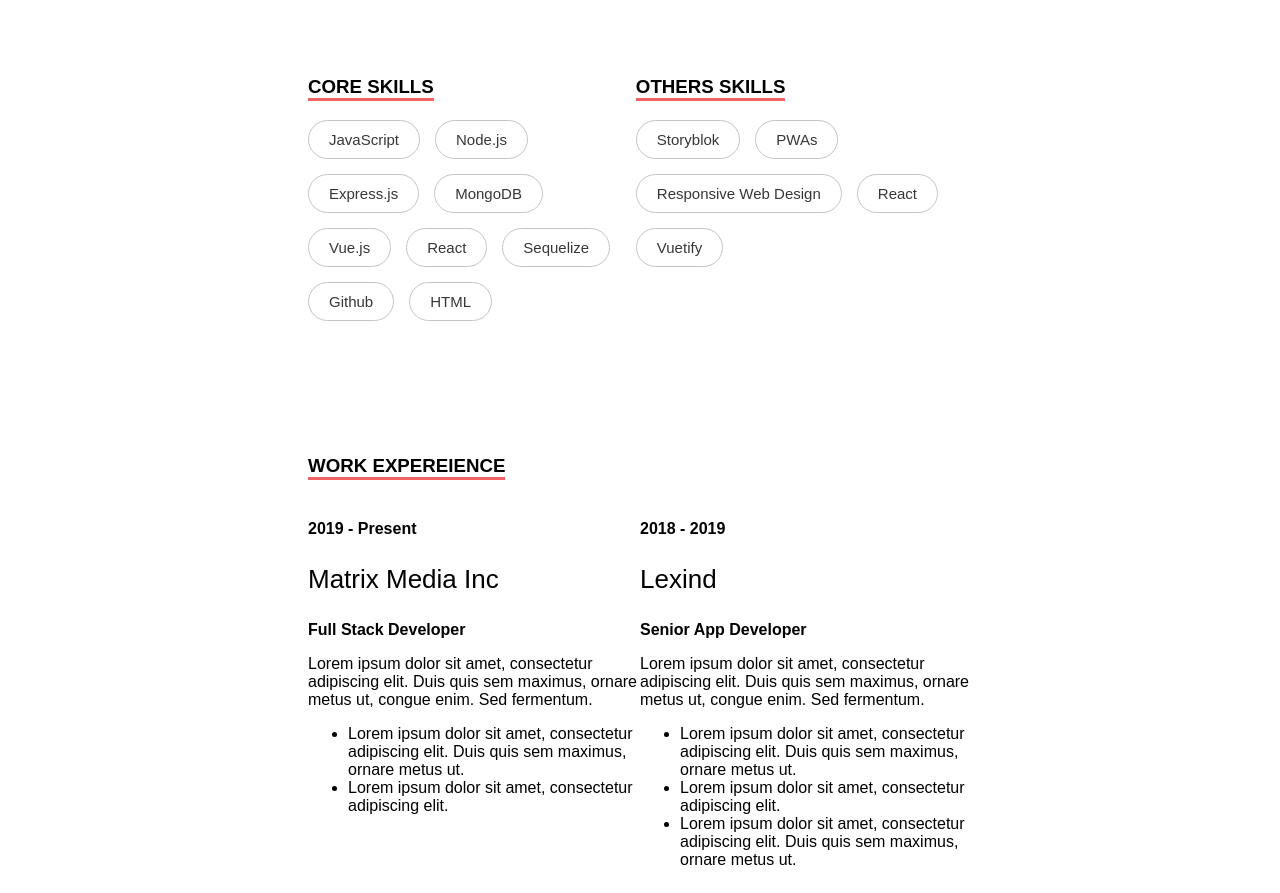
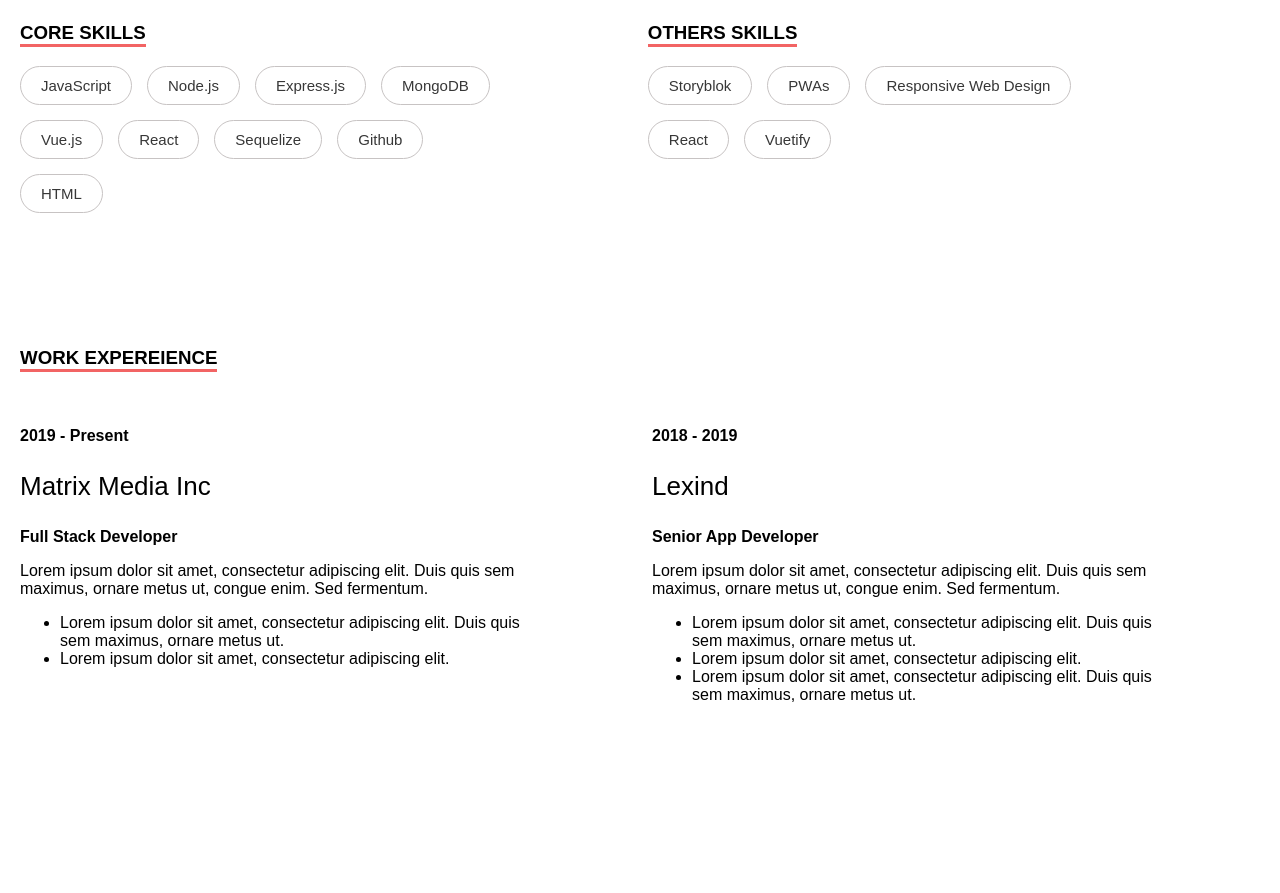
Before and after one commit to KhanhLy254/BasicFE, a plain HTML site: page BTVN_B2/index.html in a window 1280 px wide. Shown: the part 1098-1991 px from the top of the page. After the commit the page ends 1841 px from the top, so only its background shows below. Drawn offline with Linux system fonts and the light colour scheme.

Commit message:
fix 11:14am

```diff
--- a/BTVN_B2/index.html
+++ b/BTVN_B2/index.html
@@ -9,6 +9,7 @@
 </head>
 
 <body>
+    <div class="container">
         <header>
             <div class="logo-header">
                 <span class="logo1">J</span>
@@ -88,7 +89,7 @@
             <div class="work-experience">
                 <h3 class = "h2">WORK EXPEREIENCE</h3>
                 <div class="experience-container">
-                <div class="experience1">
+                    <div class="experience">
                         <h4>2019 - Present</h4>
                         <p class = "classp">Matrix Media Inc</p>
                         <p><strong>Full Stack Developer</strong></p>
@@ -98,7 +99,7 @@
                             <li>Lorem ipsum dolor sit amet, consectetur adipiscing elit.</li>
                         </ul>
                     </div>
-                <div class="experience2">
+                    <div class="experience">
                         <h4>2018 - 2019</h4>
                         <p class = "classp">Lexind</p>
                         <p> <strong>Senior App Developer</strong></p>
@@ -112,5 +113,6 @@
                 </div>
             </div>
         </main>
+    </div>
 </body>
 </html>
--- a/BTVN_B2/style.css
+++ b/BTVN_B2/style.css
@@ -1,4 +1,12 @@
 html {font-family:"Trirong", sans-serif;}
+.container {
+    width: 100%;
+    padding-right: 0.75rem;
+    padding-left: 0.75rem;
+    margin-right: auto;
+    margin-left: auto;
+    max-width: 1320px;
+}
 header{
     justify-content: space-between;
     display: flex;
@@ -88,9 +96,10 @@ header{
     font-size: 16px;
     letter-spacing: 1px;
 }
-body{
-    padding: 0px 300px;
+.skill-list {
+    width: 80%;
 }
+
 .content3{
     letter-spacing: 1px;
     font-size: 40;
@@ -129,9 +138,6 @@ body{
     margin-bottom: 100px;
 }
 
-.coreskills, .otherskills {
-    width: 65%;
-}
 .skill-list{
     list-style: none;
     display: flex;
@@ -158,11 +164,14 @@ body{
     display: inline-block;
 }
 .experience-container{
-    display: flex;
+    display: grid;
+    grid-template-columns: auto auto;
 }
-.experience1, .experience2{
-    width: 65%;
+.experience{
+    width: 80%;
+    padding: 15px 0;
 }
+
 .classp{
     font-size: 26px;
 }
```
Lines whose indentation alone changed are shown as unchanged.
